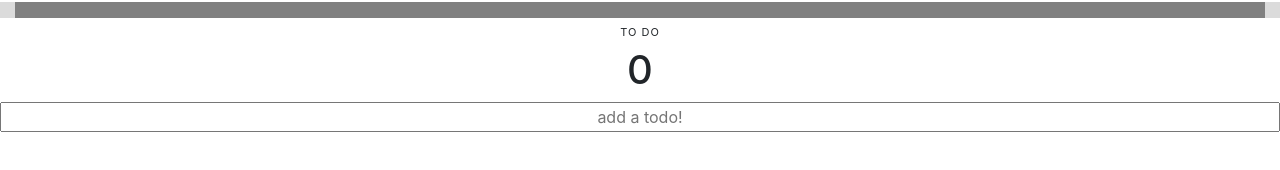
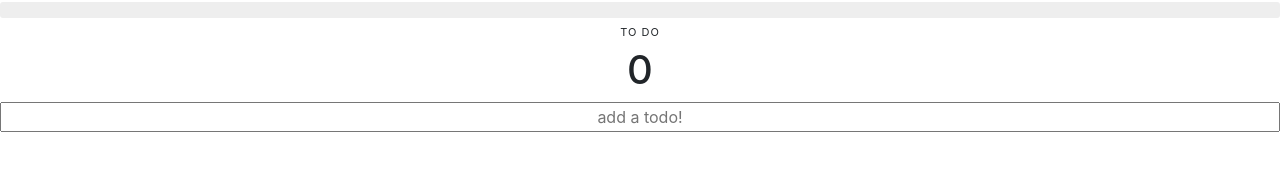
Before and after one commit to Mark-Ball/to-do-list, a plain HTML site: page index.html in a window 1280 px wide. Drawn offline with nearby package versions, Linux system fonts and the light colour scheme.

Commit message:
styled progress bar

```diff
--- a/index.html
+++ b/index.html
@@ -26,12 +26,12 @@
         document.querySelector("form").addEventListener("submit", () => {
             event.preventDefault();
 
-            let newDiv = document.createElement("div");
+            const newDiv = document.createElement("div");
             newDiv.className = "task container-fluid";
             newDiv.innerHTML = inputField.value;
             newDiv.addEventListener ("click", () => {
                 newDiv.classList.toggle("teal");
-                proportionOfTasksCompleted();
+                document.querySelector("progress").value = proportionOfTasksCompleted();
             });
 
             document.body.appendChild(newDiv);
@@ -39,8 +39,8 @@
             document.querySelector("h1").innerHTML = ++counter;
 
             function proportionOfTasksCompleted() {
-                let completedTasks = document.querySelectorAll(".teal").length;
-                let totalTasks = document.querySelectorAll(".task").length;
+                const completedTasks = document.querySelectorAll(".teal").length;
+                const totalTasks = document.querySelectorAll(".task").length;
                 return completedTasks / totalTasks;
             }
         });
--- a/styles.css
+++ b/styles.css
@@ -10,10 +10,23 @@
     background-color: rgb(0, 209, 178);
 }
 
-progress {
-    background-color: rgb(219, 219, 219);
+progress[value] {
+    -webkit-appearance: none;
+    appearance: none;
+
+    width: 100%;
 }
 
-progress:not([value]) {
-    color: red;
+progress[value]::-webkit-progress-bar {
+    background-color: #eee;
+    border-radius: 3px;
 }
+
+progress[value]::-webkit-progress-value {
+    background-color: rgb(0, 209, 178);
+    border-radius: 3px;
+}
+
+progress.container-fluid {
+    padding: 0px;
+}
```
